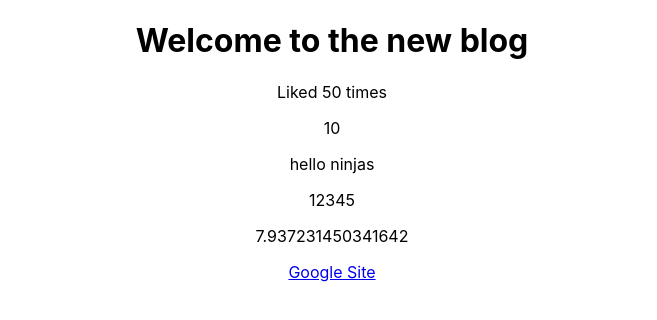
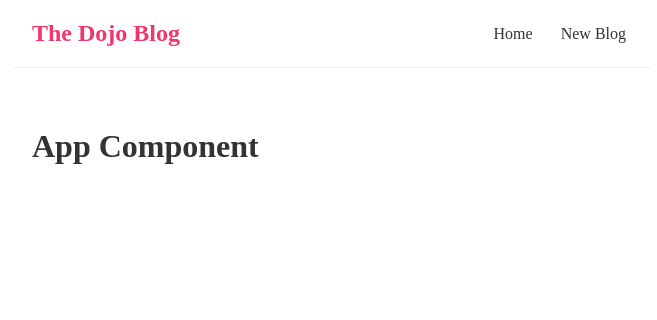
Before and after one commit to platisam/Dojo_blog, a React (Create React App) app: page / in a window 1280 px wide. Shown: the top 320 px of the page, without its empty margins (308-965 px from the left). Built offline with nearby package versions, Linux system fonts and the light colour scheme.

Commit message:
added and styled Navbar component

```diff
--- a/src/App.css
+++ /dev/null
@@ -1,38 +0,0 @@
-.App {
-  text-align: center;
-}
-
-.App-logo {
-  height: 40vmin;
-  pointer-events: none;
-}
-
-@media (prefers-reduced-motion: no-preference) {
-  .App-logo {
-    animation: App-logo-spin infinite 20s linear;
-  }
-}
-
-.App-header {
-  background-color: #282c34;
-  min-height: 100vh;
-  display: flex;
-  flex-direction: column;
-  align-items: center;
-  justify-content: center;
-  font-size: calc(10px + 2vmin);
-  color: white;
-}
-
-.App-link {
-  color: #61dafb;
-}
-
-@keyframes App-logo-spin {
-  from {
-    transform: rotate(0deg);
-  }
-  to {
-    transform: rotate(360deg);
-  }
-}
--- a/src/App.js
+++ b/src/App.js
@@ -1,21 +1,11 @@
-import "./App.css";
+import Navbar from "./Navbar";
 
 function App() {
-  const title = "Welcome to the new blog";
-  const likes = 50;
-  const link = "http://www.google.com";
   return (
     <div className="App">
+      <Navbar />
       <div className="content">
-        <h1>{title}</h1>
-        <p>Liked {likes} times</p>
-
-        <p>{10}</p>
-        <p>{"hello ninjas"}</p>
-        <p>{[1, 2, 3, 4, 5]}</p>
-        <p>{Math.random() * 10}</p>
-
-        <a href={link}>Google Site</a>
+        <h1>App Component</h1>
       </div>
     </div>
   );
--- /dev/null
+++ b/src/Navbar.js
@@ -0,0 +1,12 @@
+const Navbar = () => {
+  return (
+    <nav className="navbar">
+      <h1>The Dojo Blog</h1>
+      <div className="links">
+        <a href="/">Home</a>
+        <a href="/create">New Blog</a>
+      </div>
+    </nav>
+  );
+};
+export default Navbar;
--- a/src/index.css
+++ b/src/index.css
@@ -1,13 +1,37 @@
-body {
+* {
   margin: 0;
-  font-family: -apple-system, BlinkMacSystemFont, 'Segoe UI', 'Roboto', 'Oxygen',
-    'Ubuntu', 'Cantarell', 'Fira Sans', 'Droid Sans', 'Helvetica Neue',
-    sans-serif;
-  -webkit-font-smoothing: antialiased;
-  -moz-osx-font-smoothing: grayscale;
+  color: #333;
 }
 
-code {
-  font-family: source-code-pro, Menlo, Monaco, Consolas, 'Courier New',
-    monospace;
+.navbar {
+  padding: 20px;
+  display: flex;
+  align-items: center;
+  max-width: 600px;
+  margin: 0 auto;
+  border-bottom: 1px solid #f2f2f2;
 }
+
+.navbar h1 {
+  color: #f1356d;
+}
+
+.navbar .links {
+  margin-left: auto;
+}
+
+.navbar a {
+  margin-left: 16px;
+  text-decoration: none;
+  padding: 6px;
+}
+
+.navbar a:hover {
+  color: #f1356d;
+}
+
+.content {
+  max-width: 600px;
+  margin: 40px auto;
+  padding: 20px;
+}
```
